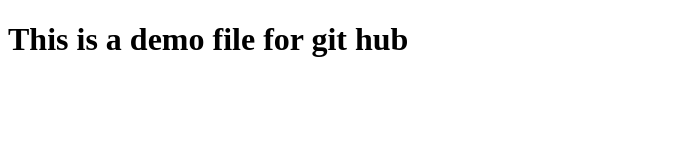
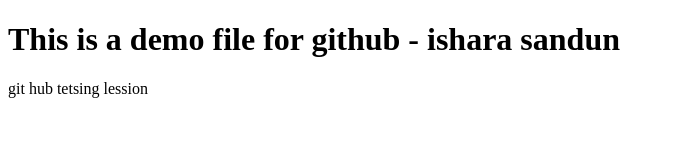
Before and after one commit to sandunchanaka/git-test, a plain HTML site: page index.html in a window 1280 px wide. Shown: the whole page, without its empty margins (0-675 px from the left). Drawn offline with Linux system fonts and the light colour scheme.

Commit message:
second Commit

```diff
--- a/index.html
+++ b/index.html
@@ -7,6 +7,7 @@
     <title>My GIT Test File</title>
 </head>
 <body>
-    <h1>This is a demo file for git hub</h1>
+    <h1>This is a demo file for github - ishara sandun</h1>
+    <p>git hub tetsing lession</p>
 </body>
 </html>
```
